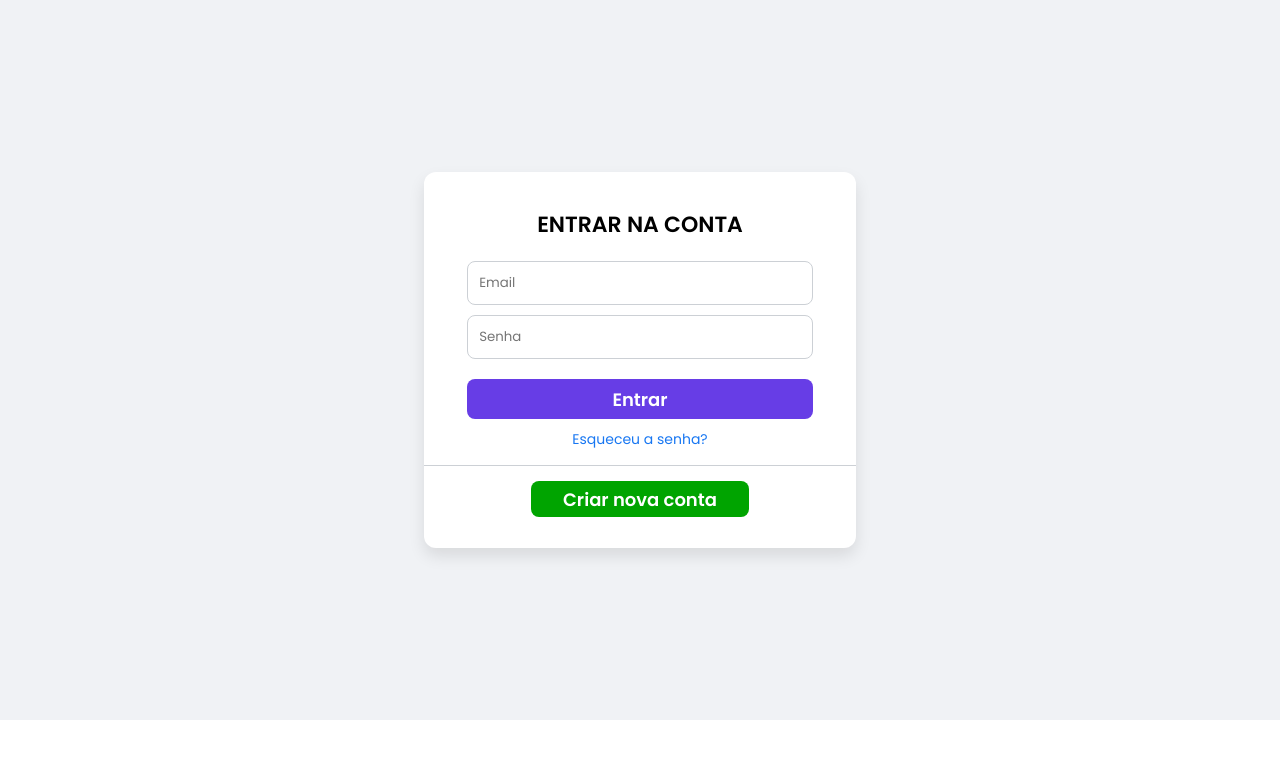
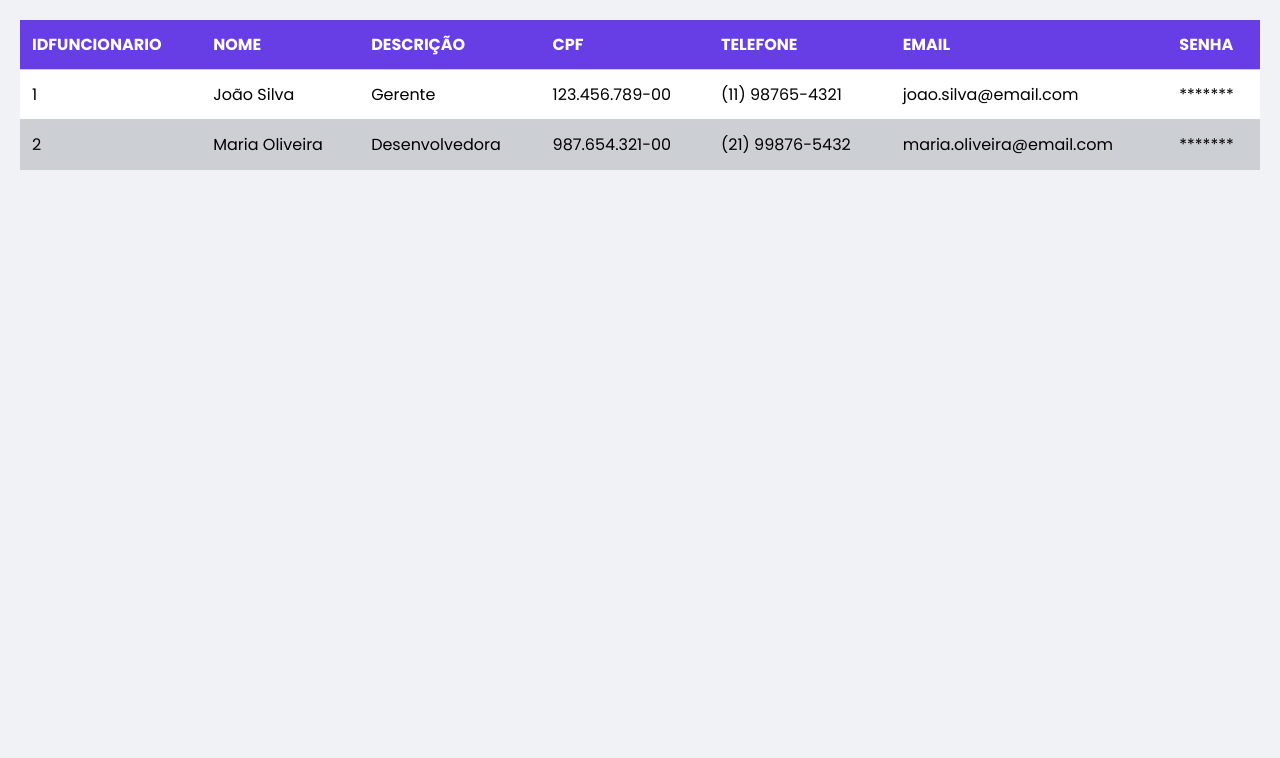
Before and after one commit to EduardoSieglitz/TCC, a React (Create React App) app in the folder front/: page /tabelafuncionario in a window 1280 px wide. Shown: the top 758 px of the page. Built offline with nearby package versions, Linux system fonts and the light colour scheme.

Commit message:
Criando tabela de funcionários
- Criado exemplo da tabela de funcionário, já mostrando os dados que no objeto "users", usando map, mas a parte de envio dos dados dos funcionários pelo back-end ainda será feito.

```diff
--- /dev/null
+++ b/front/src/ProtectedLayout/index.tsx
@@ -0,0 +1,17 @@
+import React from 'react';
+import { useAuth } from '../context/AuthProvider/useAuth';
+
+export const ProtectedLayout = ({ children }: { children: JSX.Element }) => {
+   const auth = useAuth();
+    if (auth.token == false || auth.dados != "Clien") {
+        return <h1>Você não tem acesso</h1>;
+    }
+    return children;
+}
+export const ProtectedLayoutFunc = ({ children }: { children: JSX.Element }) => {
+    const auth = useAuth();
+     if (auth.token == false || auth.dados != "Func") {
+         return <h1>Você não tem acesso</h1>;
+     }
+     return children;
+ }
--- a/front/src/context/AuthProvider/index.tsx
+++ b/front/src/context/AuthProvider/index.tsx
@@ -8,7 +8,7 @@ export const AuthContext = createContext<IContext>({} as IContext)
 export const AuthProvider = ({ children }: IAuthProvider) => {
     const [user, setUser] = useState<IUser | null>()
     useEffect(() => {
-        const user = getUserLocalStorage()
+        const user = getUserLocalStorage();
         if (user) {
             setUser(user);
         }
--- a/front/src/index.jsx
+++ b/front/src/index.jsx
@@ -5,9 +5,10 @@ import Login from './pages/Login/login';
 import Cadastro from './pages/Cadastro/cadastro';
 import Home from './pages/Home/home';
 import { AuthProvider } from './context/AuthProvider';
-import { ProtectedLayout, ProtectedLayoutFunc } from './pages/ProtectedLayout/index';
+import { ProtectedLayout, ProtectedLayoutFunc } from './ProtectedLayout/index';
 import Homefunc from './pages/Home/homefunc';
 import Navbar from './pages/Navbar/navbar';
+import TFuncionario from "./pages/Tabelas/funcionario";
 
 export default function Web() {
   return (
@@ -20,6 +21,7 @@ export default function Web() {
           <Route path="/" element={<Login />} />
           <Route path="*" element={<Login />} />
           <Route path="/cadastro" element={<Cadastro />} />
+          <Route path="/tabelafuncionario" element={<TFuncionario />} />
         </Routes>
       </BrowserRouter>
     </AuthProvider>
--- a/front/src/pages/Home/home.jsx
+++ b/front/src/pages/Home/home.jsx
@@ -10,9 +10,9 @@ export default function Home() {
         auth.logout();
     }
     return (
-        <>
+        <body>
             <h1>Acesso liberado para Cliente</h1>
             <button onClick={() => { Sair()}}>Fazer o logout</button>
-        </>
+        </body>
     )
 }
--- a/front/src/pages/Home/home.module.css
+++ b/front/src/pages/Home/home.module.css
@@ -0,0 +1,6 @@
+.body {
+    height: 90vh;
+    display: flex;
+    align-items: center;
+    justify-content: center;
+}
--- a/front/src/pages/Home/homefunc.jsx
+++ b/front/src/pages/Home/homefunc.jsx
@@ -1,5 +1,6 @@
 import { useNavigate } from 'react-router-dom';
 import { useAuth } from '../../context/AuthProvider/useAuth';
+import styles from "./home.module.css"
 
 export default function Home() {
     const auth = useAuth();
@@ -9,9 +10,10 @@ export default function Home() {
         auth.logout();
     }
     return (
-        <>
+        <body className={styles.body}>
             <h1>Acesso liberado para Funcionario</h1>
             <button onClick={() => { Sair()}}>Fazer o logout</button>
-        </>
+            <a href='tabelafuncionario'>Funcionario</a>
+        </body>
     )
 }
--- a/front/src/pages/Login/Login.module.css
+++ b/front/src/pages/Login/Login.module.css
@@ -17,7 +17,7 @@
     background-color: #fff;
     border-radius: 12px;
     width: 432px;
-    height: 47vh;
+    height: 48vh;
     display: flex;
     flex-direction: column;
     align-items: center;
@@ -67,7 +67,7 @@
         background-color: #ccd0d5;
         height: 1px;
         width: 100%;
-        margin: 15px 0;
+        margin: 10px;
     }
 
     button {
--- /dev/null
+++ b/front/src/pages/Tabelas/funcionario.jsx
@@ -0,0 +1,58 @@
+import React from 'react';
+import styles from './funcionario.module.css';
+
+const users = [
+  {
+    idFuncionario: 1,
+    nome: 'João Silva',
+    descricao: 'Gerente',
+    cpf: '123.456.789-00',
+    telefone: '(11) 98765-4321',
+    email: 'joao.silva@email.com',
+    senha: '*******',
+  },
+  {
+    idFuncionario: 2,
+    nome: 'Maria Oliveira',
+    descricao: 'Desenvolvedora',
+    cpf: '987.654.321-00',
+    telefone: '(21) 99876-5432',
+    email: 'maria.oliveira@email.com',
+    senha: '*******',
+  },
+];
+
+const TabelaUsuarios = () => {
+  return (
+    <div className={styles.container}>
+      <table className={styles.table}>
+        <thead className={styles.thead}>
+          <tr>
+            <th>idFuncionario</th>
+            <th>Nome</th>
+            <th>Descrição</th>
+            <th>CPF</th>
+            <th>Telefone</th>
+            <th>Email</th>
+            <th>Senha</th>
+          </tr>
+        </thead>
+        <tbody>
+          {users.map((user) => (
+            <tr key={user.idFuncionario} className={styles.row}>
+              <td>{user.idFuncionario}</td>
+              <td>{user.nome}</td>
+              <td>{user.descricao}</td>
+              <td>{user.cpf}</td>
+              <td>{user.telefone}</td>
+              <td>{user.email}</td>
+              <td>{user.senha}</td>
+            </tr>
+          ))}
+        </tbody>
+      </table>
+    </div>
+  );
+};
+
+export default TabelaUsuarios;
--- /dev/null
+++ b/front/src/pages/Tabelas/funcionario.module.css
@@ -0,0 +1,36 @@
+body {
+    font-family: Arial, sans-serif;
+    background-color: #f0f2f5;
+    margin: 0;
+    padding: 20px;
+}
+
+table {
+    width: 100%;
+    border-collapse: collapse;
+    margin-bottom: 20px;
+    background-color: #fff;
+}
+
+thead {
+    background-color: #673DE6;
+    color: #fff;
+}
+
+th, td {
+    padding: 12px;
+    text-align: left;
+    border-bottom: 1px solid #ccd0d5;
+}
+
+tr:nth-child(even) {
+    background-color: #ccd0d5;
+}
+
+tr:hover {
+    background-color: #d6d8db;
+}
+
+th {
+    text-transform: uppercase;
+}
```
Also changed, not shown: 2 other files (tests, documents, lock files or other folders).
